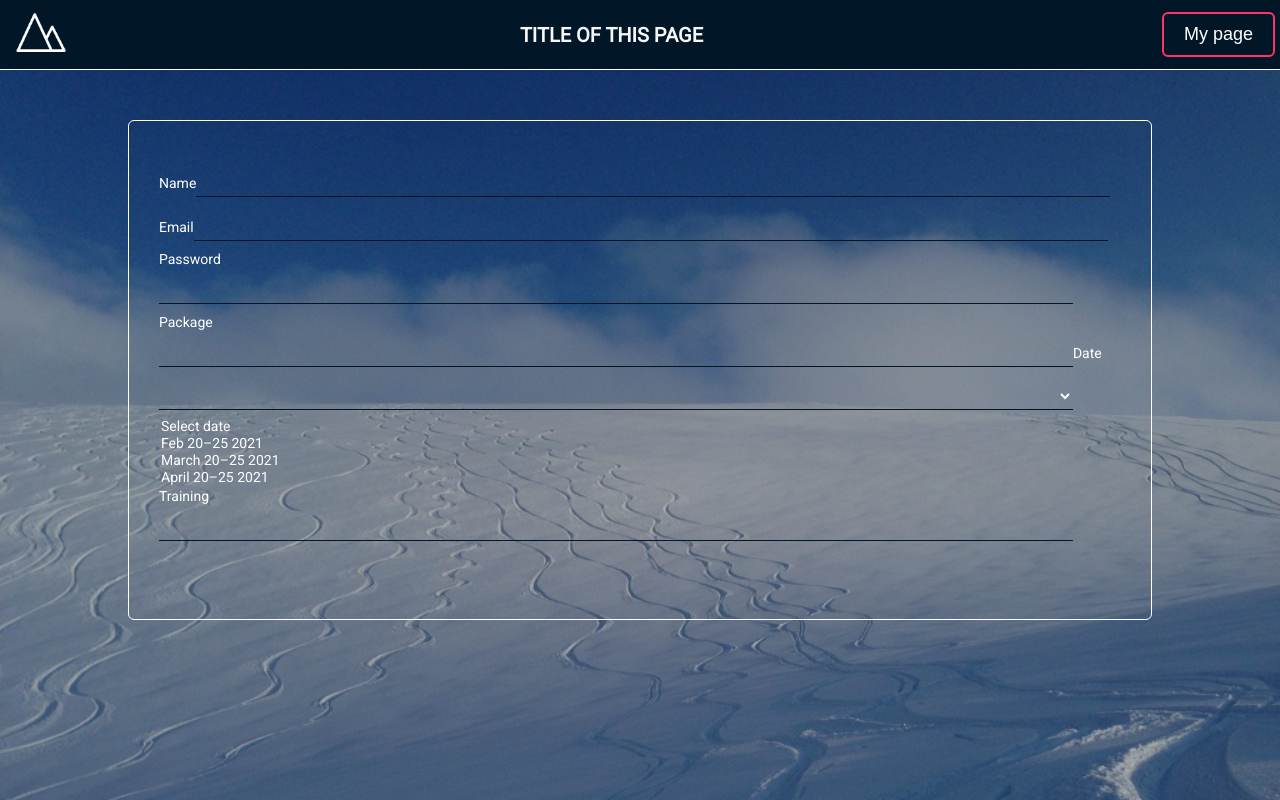
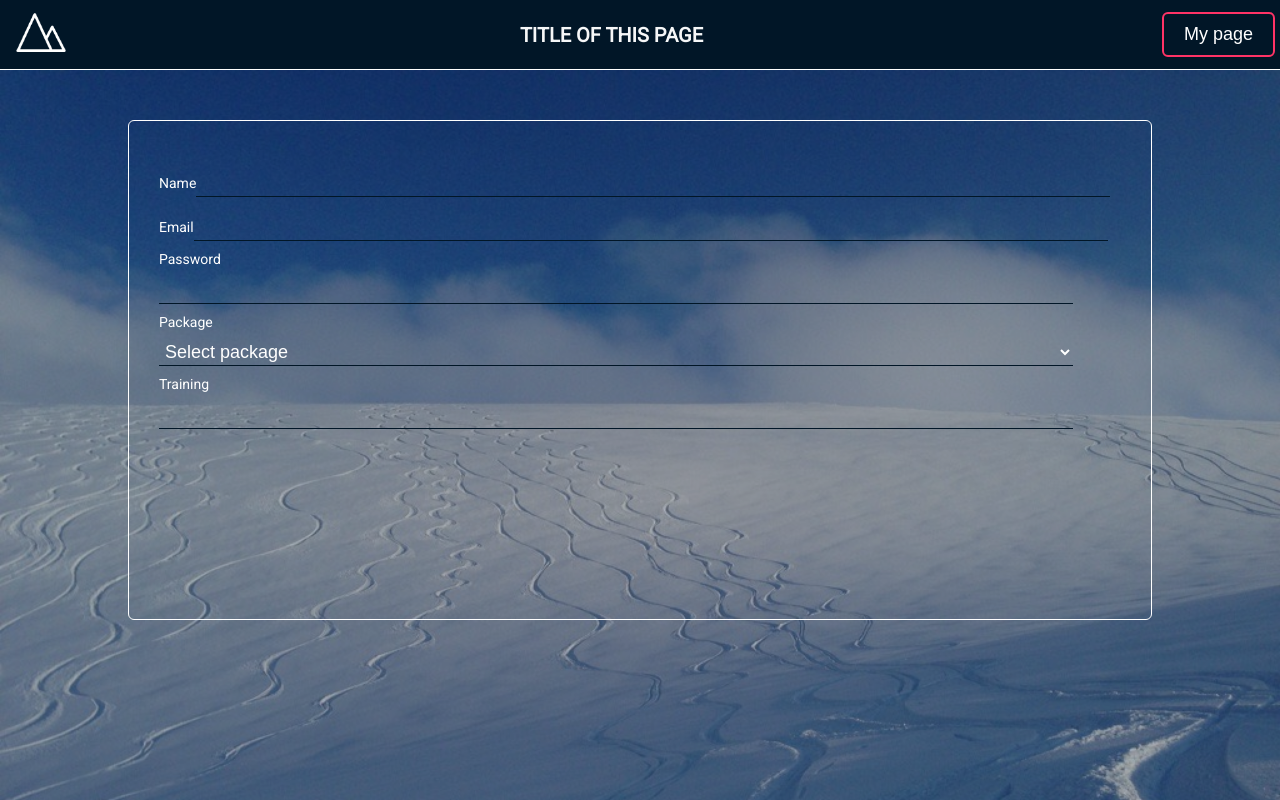
Before and after one commit to lisahammarstrand/final-project-frontend, a React (Create React App) app: page /booking in a window 1280 px wide. Shown: the top 800 px of the page. Built offline with nearby package versions, Linux system fonts and the light colour scheme.

Commit message:
Adjusted select input

```diff
--- a/src/pages/BookingPage.js
+++ b/src/pages/BookingPage.js
@@ -49,7 +49,6 @@ export const BookingPage = () => {
   const [email, setEmail] = useState('')
   const [password, setPassword] = useState('')
   const [activepackage, setActivePackage] = useState('')
-  const [date, setDate] = useState('')
   const [training, setTraining] = useState('')
   const history = useHistory()
 
@@ -72,7 +71,7 @@ export const BookingPage = () => {
               type="text"
               required
               value={email}
-              onChange={event => setEmail(event.target.value)} />
+              onChange={(event) => setEmail(event.target.value)} />
           </Label>
           <Label>
             Password
@@ -80,27 +79,21 @@ export const BookingPage = () => {
               type="password"
               required
               value={password}
-              onChange={event => setPassword(event.target.value)} />
+              onChange={(event) => setPassword(event.target.value)} />
           </Label>
           <Label>
             Package
-            <Input
+            <Select
               type="text"
               required
               value={activepackage}
-              onChange={event => setActivePackage(event.target.value)} />
-          </Label>
-          <Label>
-            Date
-            <Select
-              type="text"
-              required
-              value={date}
-              onChange={event => setDate(event.target.value)} />
-            <option value="">Select date</option>
-            <option value="Feb 20–25 2021">Feb 20–25 2021</option>
-            <option value="March 20–25 2021">March 20–25 2021</option>
-            <option value="April 20–25 2021">April 20–25 2021</option>
+              onChange={(event) => setActivePackage(event.target.value)}>
+              <option value="">Select package</option>
+              <option value="Riksgränsen">Backcountry skiing in Riksgränsen</option>
+              <option value="Funäsdalen">Skitouring in Funäsfjällen</option>
+              <option value="Kittelfjäll">Skitouring in Kittelfjäll</option>
+              <option value="Storulvån">Skitouring in Storulvån</option>
+            </Select>
           </Label>
           <Label>
             Training
@@ -108,7 +101,7 @@ export const BookingPage = () => {
               type="text"
               required
               value={training}
-              onChange={event => setTraining(event.target.value)} />
+              onChange={(event) => setTraining(event.target.value)} />
           </Label>
         </BookingForm>
       </BookingBackground>
```
